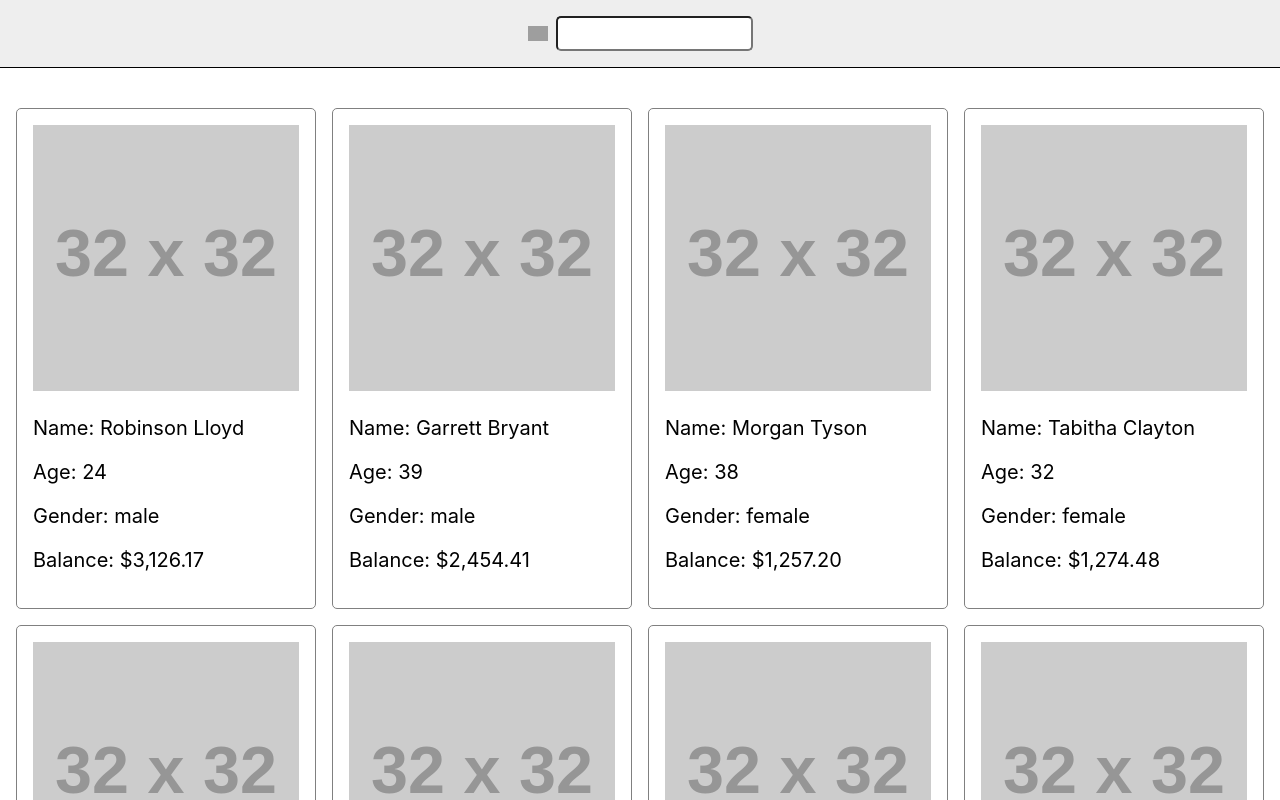
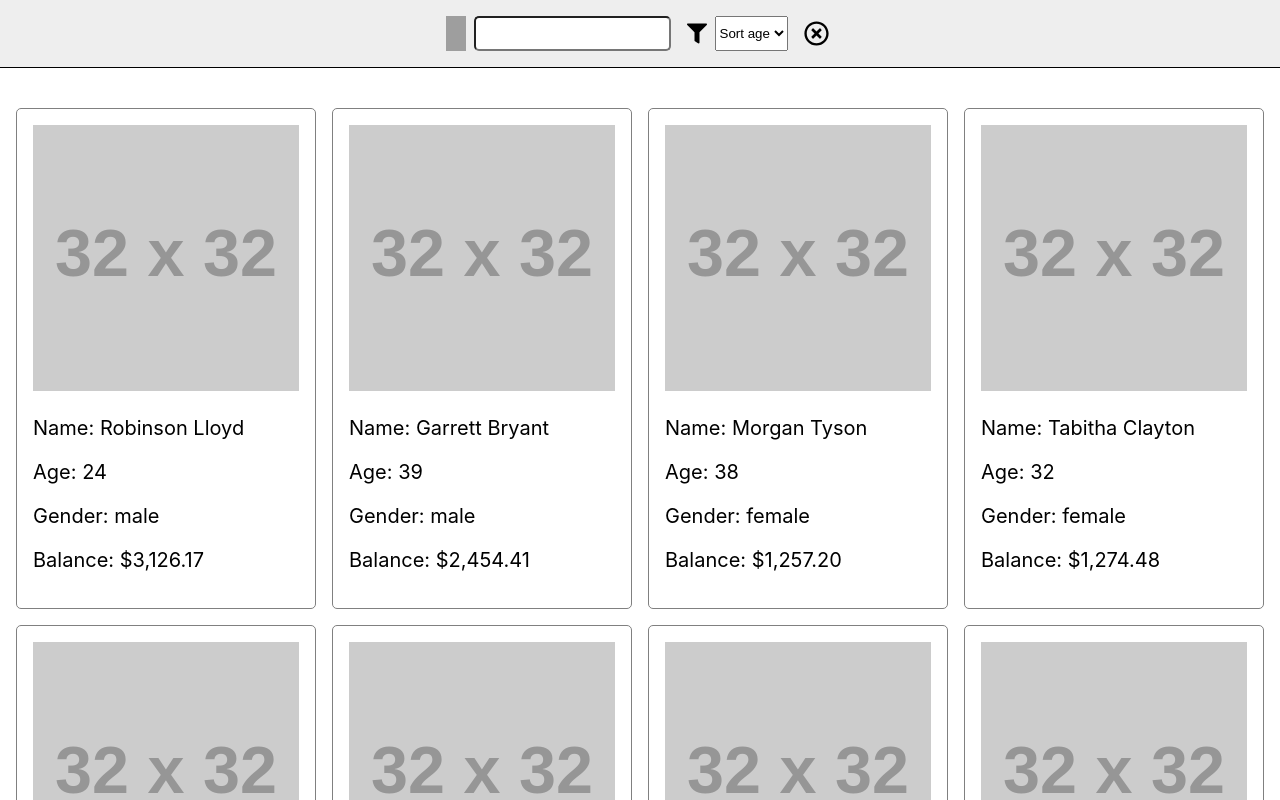
Before and after one commit to ShevchenkoArtur/react-hw, a React (Create React App) app: page / in a window 1280 px wide. Shown: the top 800 px of the page. Built offline with nearby package versions, Linux system fonts and the light colour scheme; grey boxes are pictures that could not be loaded.

Commit message:
task3 done

```diff
--- /dev/null
+++ b/src/components/Header/FilterForm/FilterForm.jsx
@@ -0,0 +1,26 @@
+import React from 'react';
+import Search from './Search/Search';
+import Sort from './Sort/Sort';
+import resetIcon from './../../../images/close.svg'
+import style from './FilterForm.module.css'
+
+const FilterForm = ({setFilter, filter, sort, setSort}) => {
+
+    const resetInputs = (e) => {
+        e.preventDefault()
+        setFilter('')
+        setSort('sortAge')
+    }
+
+    return (
+        <form>
+            <Search setFilter={setFilter} filter={filter}/>
+            <Sort sort={sort} setSort={setSort}/>
+            <button className={style.formBtn} onClick={resetInputs}>
+                <img width='25' src={resetIcon} alt="reset"/>
+            </button>
+        </form>
+    )
+}
+
+export default FilterForm;
--- /dev/null
+++ b/src/components/Header/FilterForm/FilterForm.module.css
@@ -0,0 +1,9 @@
+.formBtn {
+    display: flex;
+    justify-content: center;
+    align-items: center;
+    background-color: inherit;
+    border: 0;
+    cursor: pointer;
+    margin-left: 10px;
+}
--- a/src/components/Header/Search/Search.jsx
+++ b/src/components/Header/FilterForm/Search/Search.jsx
@@ -1,11 +1,11 @@
 import React from 'react';
-import search from './../../../images/search.svg'
+import searchIcon from '../../../../images/search.svg'
 import style from './Search.module.css'
 
 const Search = ({setFilter, filter}) => {
     return (
         <label className={style.search}>
-            <img width='20' src={search} alt="search"/>
+            <img width='20' src={searchIcon} alt="search"/>
             <input className={style.input} value={filter} onChange={(e) => setFilter(e.target.value)} type="text"/>
         </label>
     )
--- a/src/components/Header/Search/Search.module.css
+++ b/src/components/Header/FilterForm/Search/Search.module.css
@@ -1,11 +1,10 @@
 .search {
     display: flex;
-    justify-content: center;
-    align-items: center;
 }
 
 .input {
     margin-left: 8px;
+    margin-right: 16px;
     outline: none;
     padding: 8px;
     border-radius: 5px;
--- /dev/null
+++ b/src/components/Header/FilterForm/Sort/Sort.jsx
@@ -0,0 +1,18 @@
+import React from 'react';
+import style from './Sort.module.css'
+import filterIcon from '../../../../images/filter.svg'
+
+const Sort = ({sort, setSort}) => {
+    return (
+        <label className={style.sort}>
+            <img width='20' src={filterIcon} alt="filter"/>
+            <select className={style.select} value={sort} onChange={(e) => setSort(e.target.value)}>
+                <option value="sortAge" disabled>Sort age</option>
+                <option value="asc">Asc</option>
+                <option value="desc">Desc</option>
+            </select>
+        </label>
+    )
+}
+
+export default Sort;
--- /dev/null
+++ b/src/components/Header/FilterForm/Sort/Sort.module.css
@@ -0,0 +1,7 @@
+.sort {
+    display: flex;
+}
+
+.select {
+    margin-left: 8px;
+}
--- a/src/components/Header/Header.jsx
+++ b/src/components/Header/Header.jsx
@@ -1,11 +1,11 @@
 import React from 'react';
 import style from './Header.module.css'
-import Search from './Search/Search';
+import FilterForm from './FilterForm/FilterForm';
 
-const Header = ({setFilter, filter}) => {
+const Header = ({setFilter, filter, sort, setSort}) => {
     return (
         <header className={style.header}>
-            <Search setFilter={setFilter} filter={filter}/>
+            <FilterForm setFilter={setFilter} filter={filter} sort={sort} setSort={setSort}/>
         </header>
     )
 }
--- a/src/components/Header/Header.module.css
+++ b/src/components/Header/Header.module.css
@@ -1,7 +1,14 @@
 .header {
+    display: flex;
+    justify-content: center;
+    align-items: center;
     width: 100%;
     background-color: #eee;
     border-bottom: 1px solid #000;
     margin-bottom: 40px;
     padding: 16px;
 }
+
+.header form {
+    display: flex;
+}
--- a/src/components/Main/Main.jsx
+++ b/src/components/Main/Main.jsx
@@ -7,14 +7,24 @@ import {userData} from '../../userData';
 const Main = () => {
     const [users, setUsers] = useState(userData)
     const [filter, setFilter] = useState('')
+    const [sort, setSort] = useState('sortAge')
 
     const filteredArr = useMemo(() => {
-        return users.filter(el => el.name.toLowerCase().includes(filter.toLowerCase()))
-    }, [filter, users])
+        const searchByName = arr => arr.filter(el => el.name.toLowerCase().includes(filter.toLowerCase()))
+
+        switch (sort) {
+            case 'asc':
+                return searchByName([...users].sort((a, b) => a.age - b.age))
+            case 'desc':
+                return searchByName([...users].sort((a, b) => b.age - a.age))
+            default:
+                return searchByName(users)
+        }
+    }, [filter, sort, users])
 
     return (
         <main className={style.wrapper}>
-            <Header filter={filter} setFilter={setFilter}/>
+            <Header filter={filter} setFilter={setFilter} sort={sort} setSort={setSort}/>
             <UserList filteredArr={filteredArr}/>
         </main>
     )
```
Also changed, not shown: src/images/close.svg (added), src/images/filter.svg (added).
